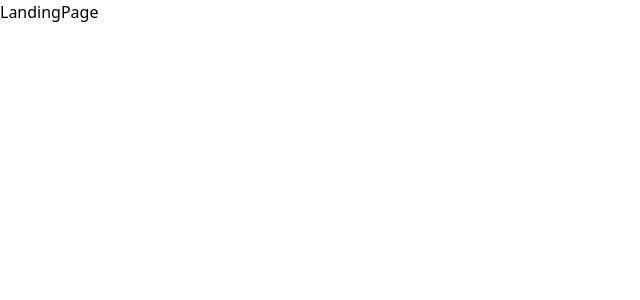
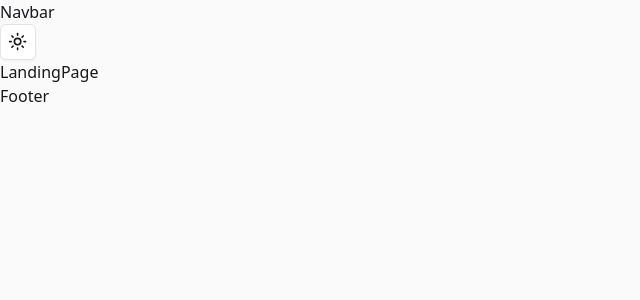
Before and after one commit to JimsRob12/eduQuest-web-system, a React (Vite) app: page / in a window 1280 px wide. Shown: the top 300 px of the page, without its empty margins (0-640 px from the left). Built offline with nearby package versions, Linux system fonts and the light colour scheme.

Commit message:
Refactor routing and layout components

```diff
--- a/src/App.tsx
+++ b/src/App.tsx
@@ -11,13 +11,16 @@ import Login from "./components/Auth/Login";
 import Signup from "./components/Auth/Signup";
 import NotFound from "./pages/NotFound";
 import ProtectedRoute from "./components/Shared/ProtectedRoute";
+import { AuthContextProvider } from "./contexts/AuthProvider";
+import AppLayout from "./layout/AppLayout";
 
 export default function App() {
   return (
+    <AuthContextProvider>
       <ThemeProvider>
-      {" "}
         <Router>
           <Routes>
+            <Route element={<AppLayout />}>
               {/* Public Pages */}
               <Route path="/" element={<LandingPage />} />
               <Route path="/about" element={<AboutPage />} />
@@ -29,21 +32,26 @@ export default function App() {
               {/* Authentication Routes */}
               <Route path="/login" element={<Login />} />
               <Route path="/signup" element={<Signup />} />
+            </Route>
 
             {/* Professor Protected Routes */}
+            <Route element={<AppLayout />}>
               <Route element={<ProtectedRoute allowedRoles={["professor"]} />}>
                 {/* <Route path="/professor/dashboard" element={<ProfessorDashboard />} /> */}
                 {/* <Route path="/professor/upload" element={<FileUpload />} /> */}
                 {/* <Route path="/professor/quizzes" element={<QuizManagement />} /> */}
                 {/* <Route path="/professor/profile" element={<Profile />} /> */}
               </Route>
+            </Route>
 
             {/* Student Protected Routes */}
+            <Route element={<AppLayout />}>
               <Route element={<ProtectedRoute allowedRoles={["student"]} />}>
                 {/* <Route path="/student/dashboard" element={<StudentDashboard />} /> */}
                 {/* <Route path="/student/quiz/:quizId" element={<QuizPlayer />} /> */}
                 {/* <Route path="/student/leaderboard" element={<Leaderboard />} /> */}
                 {/* <Route path="/student/profile" element={<Profile />} /> */}
+              </Route>
             </Route>
 
             {/* Shared Protected Routes */}
@@ -61,5 +69,6 @@ export default function App() {
           </Routes>
         </Router>
       </ThemeProvider>
+    </AuthContextProvider>
   );
 }
--- a/src/layout/AppLayout.tsx
+++ b/src/layout/AppLayout.tsx
@@ -6,7 +6,7 @@ import { ModeToggle } from "@/components/Shared/theme-toggle";
 
 const AppLayout = () => {
   return (
-    <div className="app-container">
+    <div className="h-screen w-screen bg-zinc-50 text-zinc-900 dark:bg-zinc-900 dark:text-zinc-50">
       <Navbar />
       <ModeToggle />
       <main>
```
Lines whose indentation alone changed are shown as unchanged.
